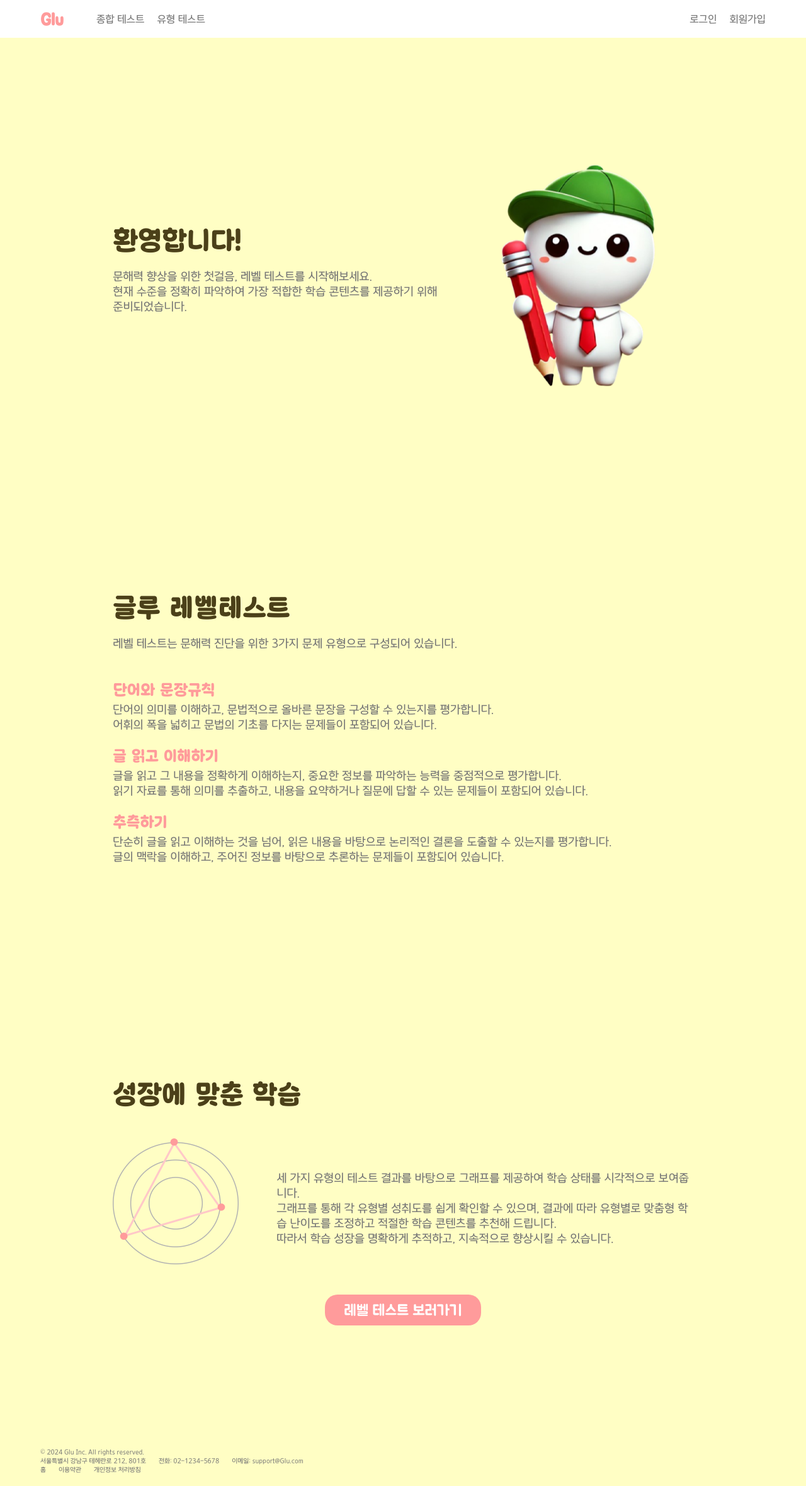
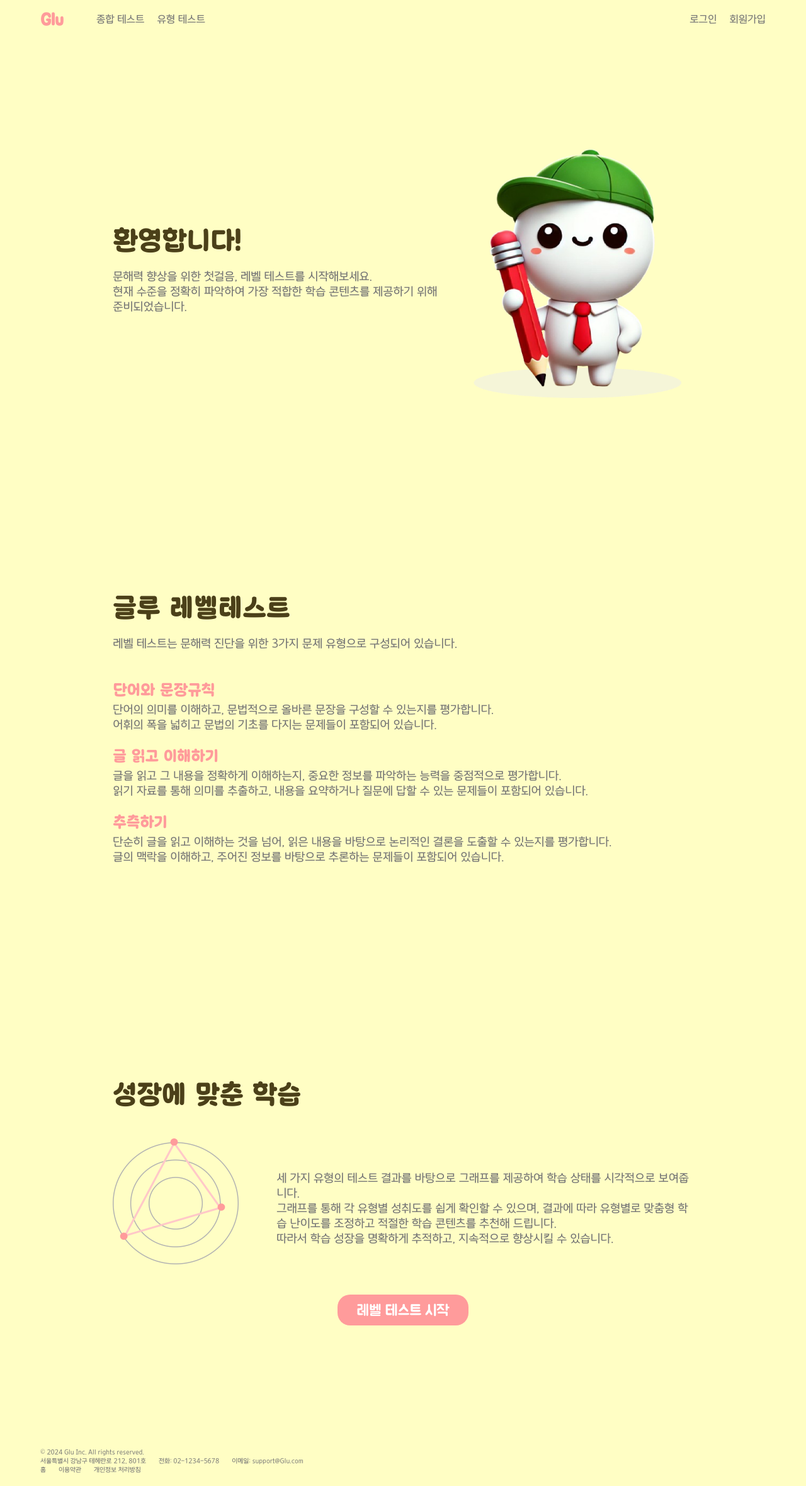
Before and after one commit to sehaim/Glu, a Next.js app in the folder frontend/glu/: page /home in a window 1280 px wide. Shown: the whole page at 63% size. Built offline with nearby package versions, Linux system fonts and the light colour scheme.

Commit message:
:art:[Design] header css 수정

```diff
--- a/frontend/glu/src/components/common/header.module.css
+++ b/frontend/glu/src/components/common/header.module.css
@@ -1,5 +1,4 @@
 .container {
-  background-color: var(--background-color);
   position: sticky;
   top: 0;
   display: flex;
--- a/frontend/glu/src/components/common/header.tsx
+++ b/frontend/glu/src/components/common/header.tsx
@@ -48,14 +48,14 @@ const getHeaderStyle = (color: string, isScrolled: boolean) => {
 };
 
 export default function Header({ color }: { color: string }) {
-  const [isScrolled, setIsScrolled] = useState(true);
+  const [isScrolled, setIsScrolled] = useState(false);
   const prevScrollYRef = useRef(0); // 이전 스크롤 값을 useRef로 관리
 
   useEffect(() => {
     const handleScroll = throttle(() => {
       const currentScrollY = window.scrollY;
 
-      if (currentScrollY >= prevScrollYRef.current || currentScrollY < 10) {
+      if (currentScrollY >= prevScrollYRef.current || currentScrollY >= 10) {
         setIsScrolled(true); // 스크롤이 아래로 내려갔을 때 흰색으로 설정
       } else {
         setIsScrolled(false); // 스크롤이 위로 올라가면 투명으로 설정
@@ -66,9 +66,9 @@ export default function Header({ color }: { color: string }) {
 
     const handleScrollEnd = debounce(() => {
       if (window.scrollY < 10) {
-        setIsScrolled(true); // 스크롤이 멈췄을 때 상단이면 흰색 보장
+        setIsScrolled(false); // 스크롤이 멈췄을 때 상단이면 흰색 보장
       }
-    }, 1000); // 스크롤이 멈춘 후 1000ms 후에 상태를 체크
+    }, 100); // 스크롤이 멈춘 후 1000ms 후에 상태를 체크
 
     window.addEventListener('scroll', handleScroll);
     window.addEventListener('scroll', handleScrollEnd); // 스크롤 멈춤 이벤트 추가
--- a/frontend/glu/src/pages/home.module.css
+++ b/frontend/glu/src/pages/home.module.css
@@ -48,7 +48,7 @@
 }
 
 .main-character {
-  width: 400px;
+  width: 340px;
   height: auto;
 }
 
--- a/frontend/glu/src/pages/home/home.module.css
+++ b/frontend/glu/src/pages/home/home.module.css
@@ -49,7 +49,7 @@
 
 #main-character {
   width: 100%;
-  max-width: 400px;
+  max-width: 340px;
   animation: slideUpBounce 3.5s ease-in-out 1;
 }
 
--- a/frontend/glu/src/pages/home/index.tsx
+++ b/frontend/glu/src/pages/home/index.tsx
@@ -108,7 +108,7 @@ export default function Home(): JSX.Element {
         >
           <img
             id={styles['main-character']}
-            src="/images/glu_character.png"
+            src="/images/glu_character_shadow.png"
             alt="Glu Character"
             loading="lazy"
           />
@@ -192,7 +192,7 @@ export default function Home(): JSX.Element {
           </div>
           <div id={styles['section3-button-wrapper']}>
             <PrimaryButton
-              label="레벨 테스트 보러가기"
+              label="레벨 테스트 시작"
               size="large"
               onClick={handleButton}
             />
--- a/frontend/glu/src/pages/index.tsx
+++ b/frontend/glu/src/pages/index.tsx
@@ -33,7 +33,7 @@ export default function Home() {
         </div>
         <img
           className={styles['main-character']}
-          src="/images/glu_character.png"
+          src="/images/glu_character_shadow.png"
           alt="Glu Character"
         />
       </div>
```
Also changed, not shown: frontend/glu/public/images/glu_character.png, frontend/glu/public/images/glu_character_shadow.png (added), frontend/glu/src/pages/mypage/index.tsx (added), frontend/glu/src/pages/mypage/mypage.module.css (added).
